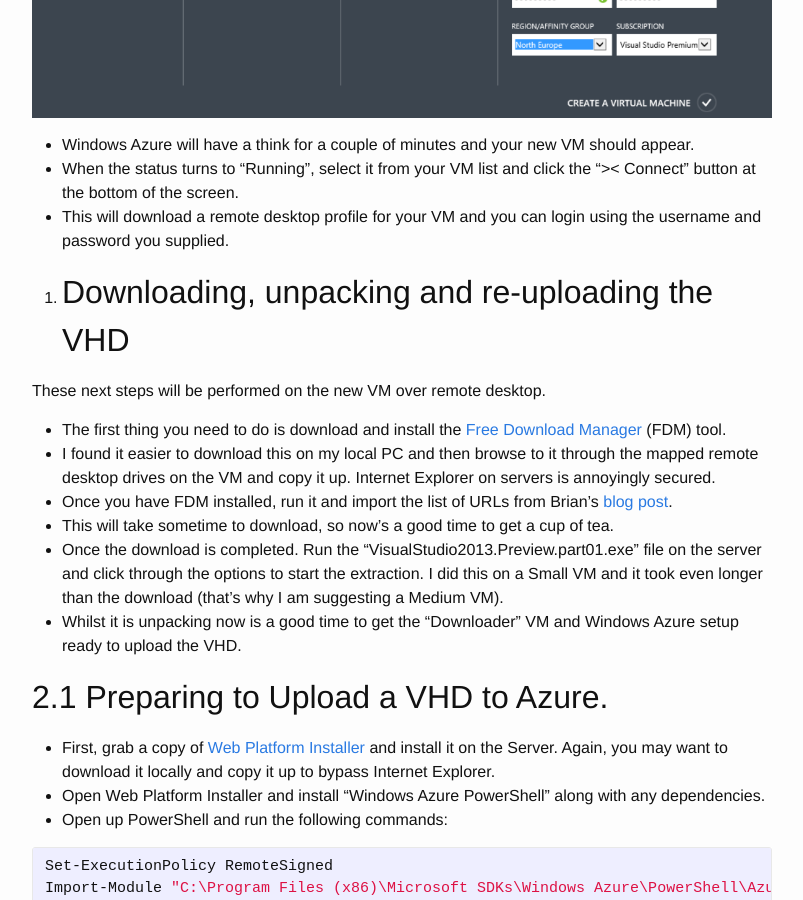
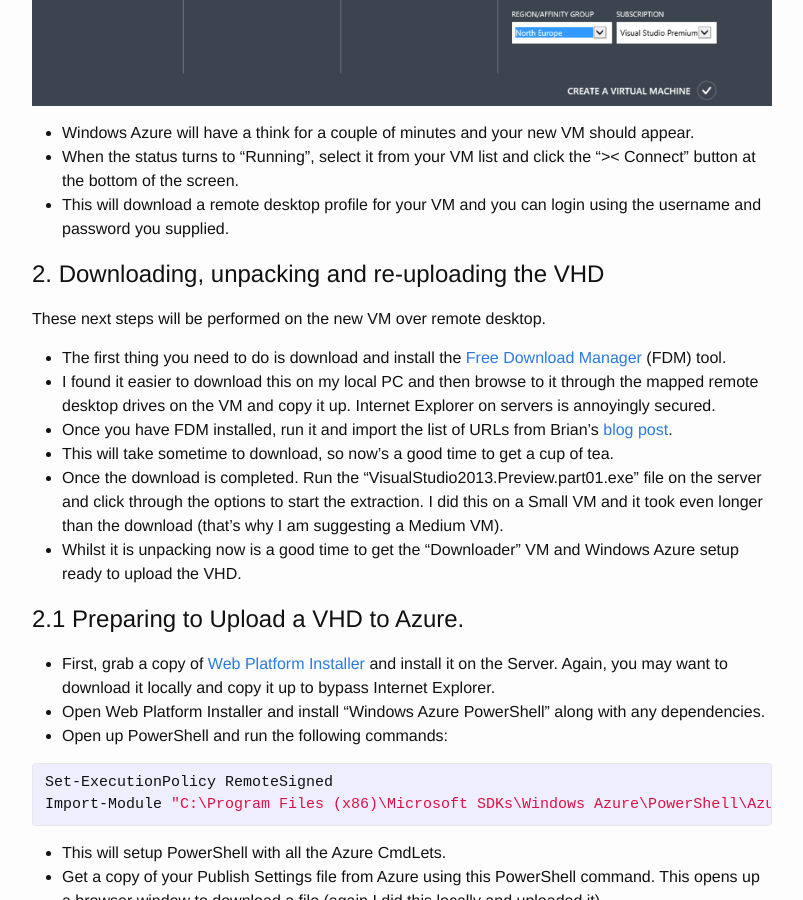
Before and after one commit to xdaDaveShaw/xdaDaveShaw.github.io, a Jekyll site: the page built from _posts/2013-08-30-hosting-tfs-hands-on-labs-in-windows-azure.markdown, in a window 1280 px wide and 900 px high, scrolled down 1675 px. Shown: the whole window, without its empty margins (238-1041 px from the left). Built offline with Jekyll 4.4.1, drawn with Linux system fonts in a browser that asks for light colours; some of the changed text lies outside the part shown.

Commit message:
Update 2013-08-30-hosting-tfs-hands-on-labs-in-windows-azure.markdown

```diff
--- a/_posts/2013-08-30-hosting-tfs-hands-on-labs-in-windows-azure.markdown
+++ b/_posts/2013-08-30-hosting-tfs-hands-on-labs-in-windows-azure.markdown
@@ -34,8 +34,7 @@ Prerequisites
 
 To follow this guide you will need a Windows Azure account and a basic understanding of Consoles (Command Prompt / PowerShell) and know a little bit about setting up Windows Servers.
 
-1. Creating a "Downloader" VM
------------------------------
+# 1. Creating a "Downloader" VM
 
 The first thing you need to do is create a "Downloader" Virtual Machine on Windows Azure to perform the download, unpack and re-upload process. Once you have completed this process and you have your Labs up and running you can delete this "Downloader" VM to save your money.
 
@@ -53,8 +52,7 @@ The first thing you need to do is create a "Downloader" Virtual Machine on Windo
  - When the status turns to "Running", select it from your VM list and click the ">< Connect" button at the bottom of the screen.
  - This will download a remote desktop profile for your VM and you can login using the username and password you supplied.
 
-2. Downloading, unpacking and re-uploading the VHD
---------------------------------------------------
+# 2. Downloading, unpacking and re-uploading the VHD
 
 These next steps will be performed on the new VM over remote desktop.
 
@@ -65,8 +63,7 @@ These next steps will be performed on the new VM over remote desktop.
  - Once the download is completed. Run the "VisualStudio2013.Preview.part01.exe" file on the server and click through the options to start the extraction. I did this on a Small VM and it took even longer than the download (that's why I am suggesting a Medium VM).
  - Whilst it is unpacking now is a good time to get the "Downloader" VM and Windows Azure setup ready to upload the VHD.
 
-2.1 Preparing to Upload a VHD to Azure.
----------------------------------------
+# 2.1 Preparing to Upload a VHD to Azure.
 
  - First, grab a copy of [Web Platform Installer](http://www.microsoft.com/web/downloads/platform.aspx) and install it on the Server. Again, you may want to download it locally and copy it up to bypass Internet Explorer.
  - Open Web Platform Installer and install "Windows Azure PowerShell" along with any dependencies.
@@ -98,8 +95,7 @@ Set-AzureSubscription 'SubscriptionName'
 Get-AzureSubscription
 {% endhighlight %}
 
-2.2 Creating your Storage
--------------------------
+# 2.2 Creating your Storage
 
 Now that you have PowerShell ready, you need somewhere to upload the VHD to on Azure.
 
@@ -117,8 +113,7 @@ Now that you have PowerShell ready, you need somewhere to upload the VHD to on A
  - Give the Container a name and leave the access as "Private".
  - You now should have everything setup to upload the VHD
 
-2.3 Uploading the VHD
----------------------
+# 2.3 Uploading the VHD
 
  - Back on the Downloader VM, wait for the installer to complete, this may take some time.
  - Now that the installation is complete you can start the upload process.
@@ -137,8 +132,7 @@ Add-AzureVhd
  - This upload will take a few hours, so keep and eye on the progress &ndash; I left mine overnight.
  - When this is complete, you can create your Hands on Lab VM.
 
-3. Creating the Disk and Hands on Lab VM
-----------------------------------------
+# 3. Creating the Disk and Hands on Lab VM
 
 Now you should have everything you need to create your Hands on Lab VM.
 
```
